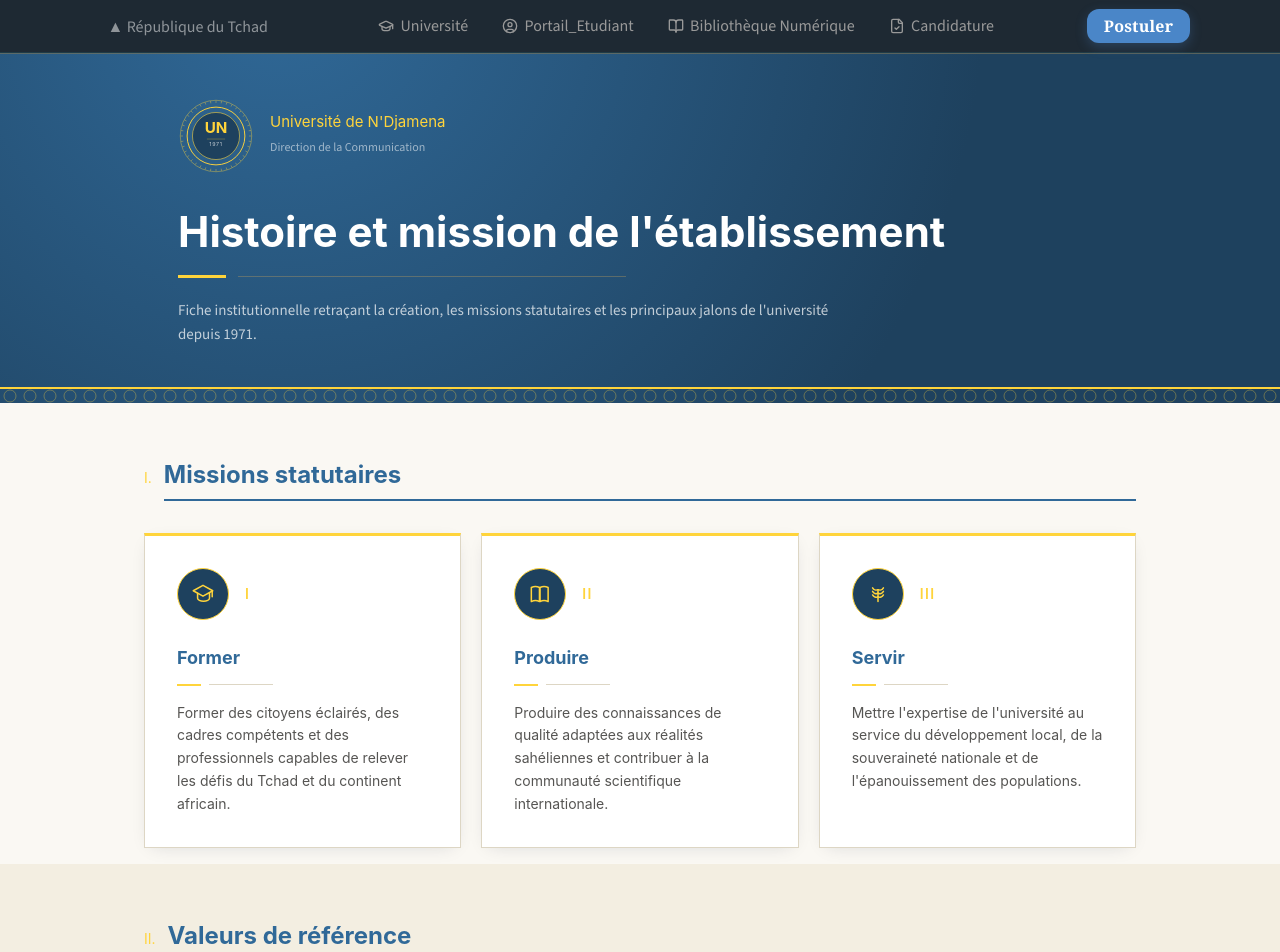
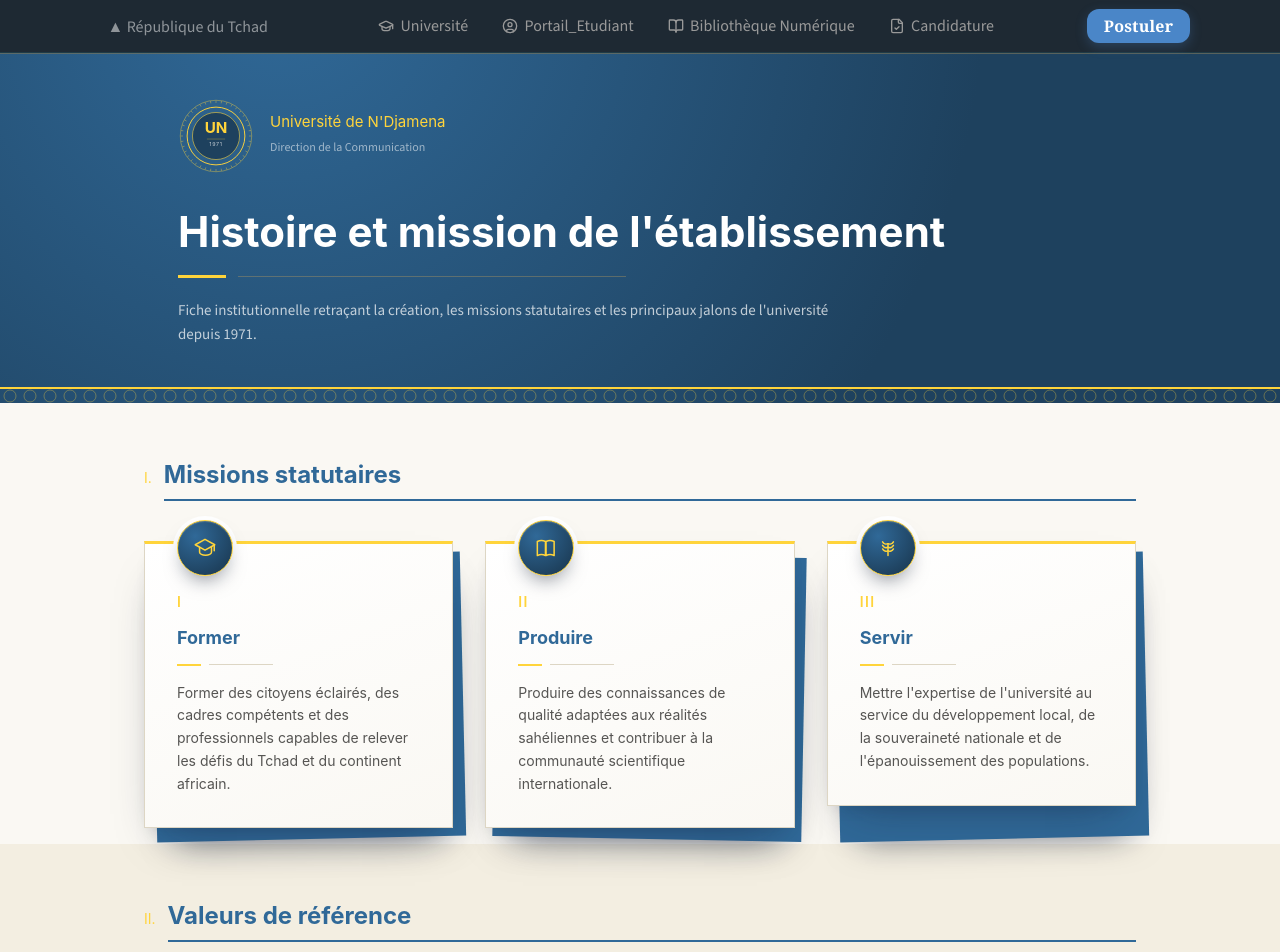
Before and after one commit to Barya696/universite-ndjamena-official-web, a React (Vite) app in the folder frontend/: page /universite/a-propos/histoire-mission in a window 1280 px wide. Shown: the top 952 px of the page. Built offline with nearby package versions, Linux system fonts and the light colour scheme.

Commit message:
Histoire & Mission update 3

```diff
--- a/frontend/src/app/Components/Universites/A_propos/HistoireMission.tsx
+++ b/frontend/src/app/Components/Universites/A_propos/HistoireMission.tsx
@@ -91,7 +91,14 @@ function MissionIcon({ kind }: { kind: "former" | "produire" | "servir" }) {
   return (
     <span
       className="inline-flex items-center justify-center shrink-0"
-      style={{ width: 52, height: 52, borderRadius: "9999px", background: NAVY_DEEP, border: `1px solid ${GOLD}` }}
+      style={{
+        width: 56,
+        height: 56,
+        borderRadius: "9999px",
+        background: `radial-gradient(circle at 32% 28%, ${NAVY} 0%, ${NAVY_DEEP} 75%)`,
+        border: `1px solid ${GOLD}`,
+        boxShadow: `0 10px 20px -8px rgba(10,20,40,0.55), inset 0 1px 1px rgba(255,255,255,0.18), 0 0 0 4px #ffffff`,
+      }}
     >
       <svg width="26" height="26" viewBox="0 0 24 24" fill="none" stroke={GOLD} strokeWidth="1.4" strokeLinecap="round" strokeLinejoin="round">
         {kind === "former" && (
@@ -180,22 +187,41 @@ export default function HistoireMission() {
       {/* MISSION */}
       <section className="max-w-5xl mx-auto px-4 pt-14 pb-4">
         <SectionHeading roman="I." title="Missions statutaires" />
-        <div className="grid md:grid-cols-3 gap-5">
-          {MISSION.map((b) => (
+        <div className="grid md:grid-cols-3 gap-8 pt-2">
+          {MISSION.map((b, i) => (
+            <div key={b.t} className="relative">
+              {/* second sheet peeking out behind — the depth cue */}
               <div
-              key={b.t}
-              className="relative p-8 bg-white"
-              style={{ boxShadow: SHADOW, border: `1px solid ${LINE}`, borderTop: `3px solid ${GOLD}` }}
+                aria-hidden
+                className="absolute"
+                style={{
+                  top: 14,
+                  left: 10,
+                  right: -10,
+                  bottom: -10,
+                  background: NAVY,
+                  transform: i % 2 === 0 ? "rotate(-1.3deg)" : "rotate(1.1deg)",
+                  boxShadow: "0 18px 34px -20px rgba(10,20,40,0.55)",
+                }}
+              />
+              <div
+                className="relative bg-white p-8 pt-12"
+                style={{
+                  boxShadow: "0 24px 46px -22px rgba(20,30,55,0.4), 0 8px 16px -10px rgba(20,30,55,0.22)",
+                  border: `1px solid ${LINE}`,
+                  borderTop: `3px solid ${GOLD}`,
+                  backgroundImage: `linear-gradient(160deg, #ffffff 0%, ${PARCHMENT} 100%)`,
+                }}
               >
-              <div className="flex items-center gap-4 mb-6">
+                <div className="absolute -top-6 left-8">
                   <MissionIcon kind={b.icon} />
+                </div>
                 <span
-                  className="text-sm"
+                  className="block text-sm mb-3"
                   style={{ color: GOLD, fontFamily: FONT, letterSpacing: "0.1em", fontWeight: 600 }}
                 >
                   {b.num}
                 </span>
-              </div>
                 <h3 className="text-lg font-bold mb-3" style={{ color: NAVY, fontFamily: FONT }}>
                   {b.t}
                 </h3>
@@ -206,6 +232,7 @@ export default function HistoireMission() {
                 <p className="leading-relaxed text-sm" style={{ color: INK_SOFT, fontFamily: FONT }}>
                   {b.d}
                 </p>
+              </div>
             </div>
           ))}
         </div>
```
Lines whose indentation alone changed are shown as unchanged.
